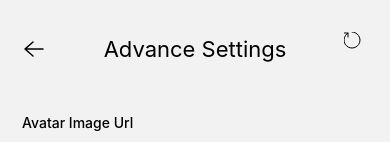
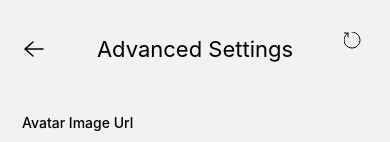
Before and after one commit to VideoEngager/react-native-demo, a React Native app: screen /AdvanceSettings in a window 390 px wide. Shown: the top 142 px of the page. Built offline with nearby package versions, Linux system fonts and the light colour scheme.

Commit message:
fix: SmartVideo (1.14.5) sdk update

```diff
--- a/src/screens/AdvanceSettings.js
+++ b/src/screens/AdvanceSettings.js
@@ -31,7 +31,7 @@ export const AdvanceSettings = () => {
   return (
     <SafeAreaView style={styles.container}>
       <Header
-        title={'Advance Settings'}
+        title={'Advanced Settings'}
         onPressLeft={navigation.goBack}
         rightIcon={<ResetIcon />}
         onPressRight={() => resetSettings()}
```
Also changed, not shown: 1 other file (tests, documents, lock files or other folders).
